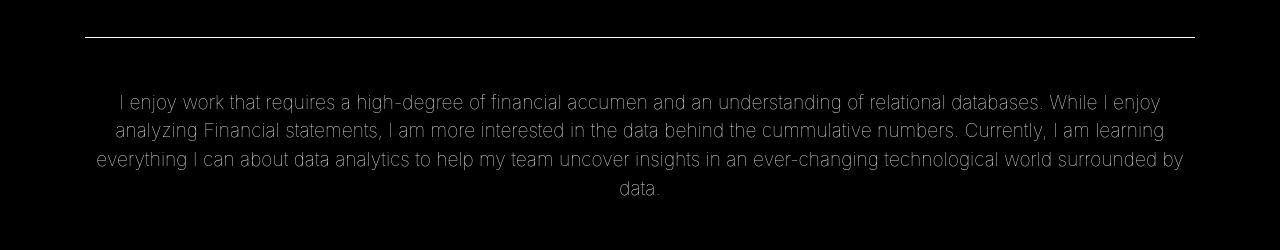
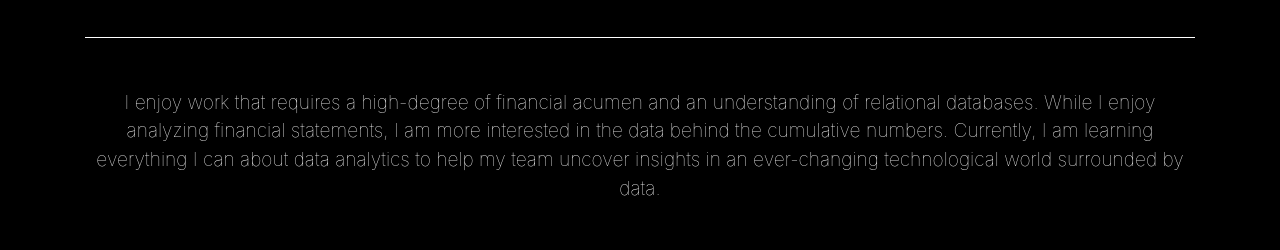
Before and after one commit to joelapsansky/portfolio, a plain HTML site: page index.html in a window 1280 px wide. Shown: the part 1705-1955 px from the top of the page. Drawn offline with nearby package versions, Linux system fonts and the light colour scheme; files whose address does not match are found by name.

Commit message:
spelling

```diff
--- a/index.html
+++ b/index.html
@@ -167,7 +167,7 @@
             <hr class="star-light mb-5" />
 
             <p class="about-me text-center">
-                I enjoy work that requires a high-degree of financial accumen and an understanding of relational databases.  While I enjoy analyzing Financial statements, I am more interested in the data behind the cummulative numbers.  Currently, I am learning everything
+                I enjoy work that requires a high-degree of financial acumen and an understanding of relational databases.  While I enjoy analyzing financial statements, I am more interested in the data behind the cumulative numbers.  Currently, I am learning everything
                 I can about data analytics to help my team uncover insights in an ever-changing technological world surrounded by data.
             </p>
         </div>
```
